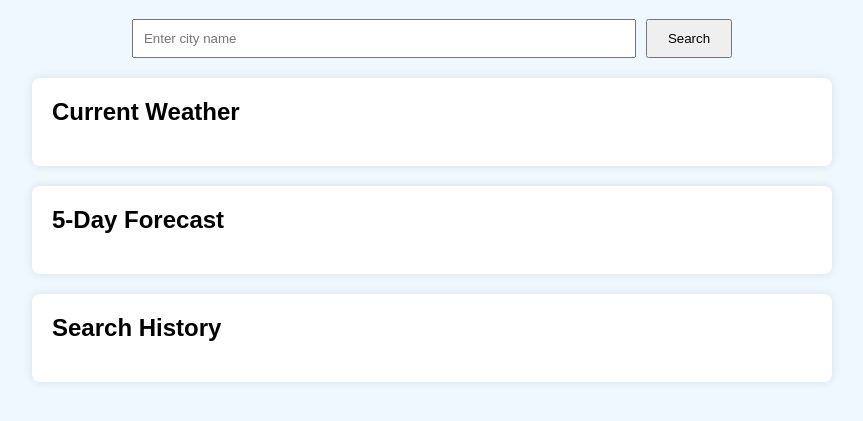
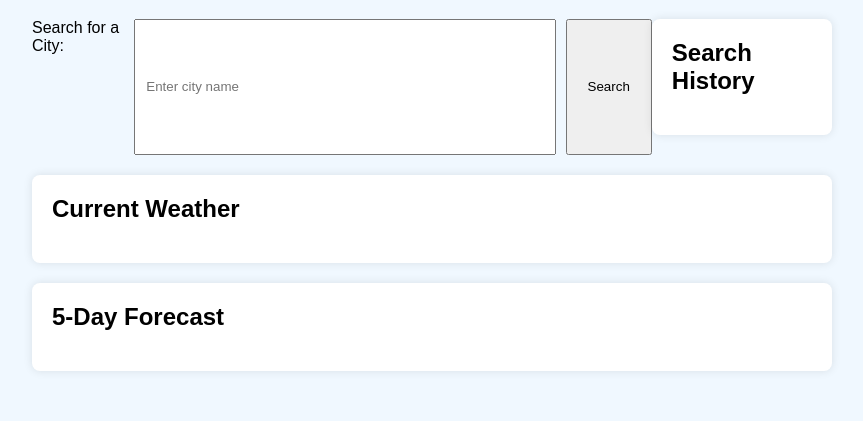
Before and after one commit to chrispychips12/weather-dashboard, a plain HTML site: page index.html in a window 1280 px wide. Shown: the part 81-502 px from the top of the page, without its empty margins (208-1071 px from the left). Drawn offline with Linux system fonts and the light colour scheme.

Commit message:
re ordered sections

```diff
--- a/index.html
+++ b/index.html
@@ -1,17 +1,24 @@
 <!DOCTYPE html>
 <html lang="en">
+
 <head>
     <meta charset="UTF-8">
     <meta name="viewport" content="width=device-width, initial-scale=1.0">
     <title>Weather Dashboard</title>
     <link rel="stylesheet" href="./Assets/css/style.css">
 </head>
+
 <body>
     <div class="container">
         <h1>Weather Dashboard</h1>
         <div class="search-section">
+            <label for="city-input">Search for a City:</label>
             <input type="text" id="city-input" placeholder="Enter city name">
             <button id="search-button">Search</button>
+            <div id="search-history" class="weather-section">
+                <h2>Search History</h2>
+                <ul id="history-list"></ul>
+            </div>
         </div>
         <div id="current-weather" class="weather-section">
             <h2>Current Weather</h2>
@@ -21,11 +28,8 @@
             <h2>5-Day Forecast</h2>
             <div id="forecast-details"></div>
         </div>
-        <div id="search-history" class="weather-section">
-            <h2>Search History</h2>
-            <ul id="history-list"></ul>
-        </div>
     </div>
     <script src="./Assets/js/script.js"></script>
 </body>
+
 </html>
```
